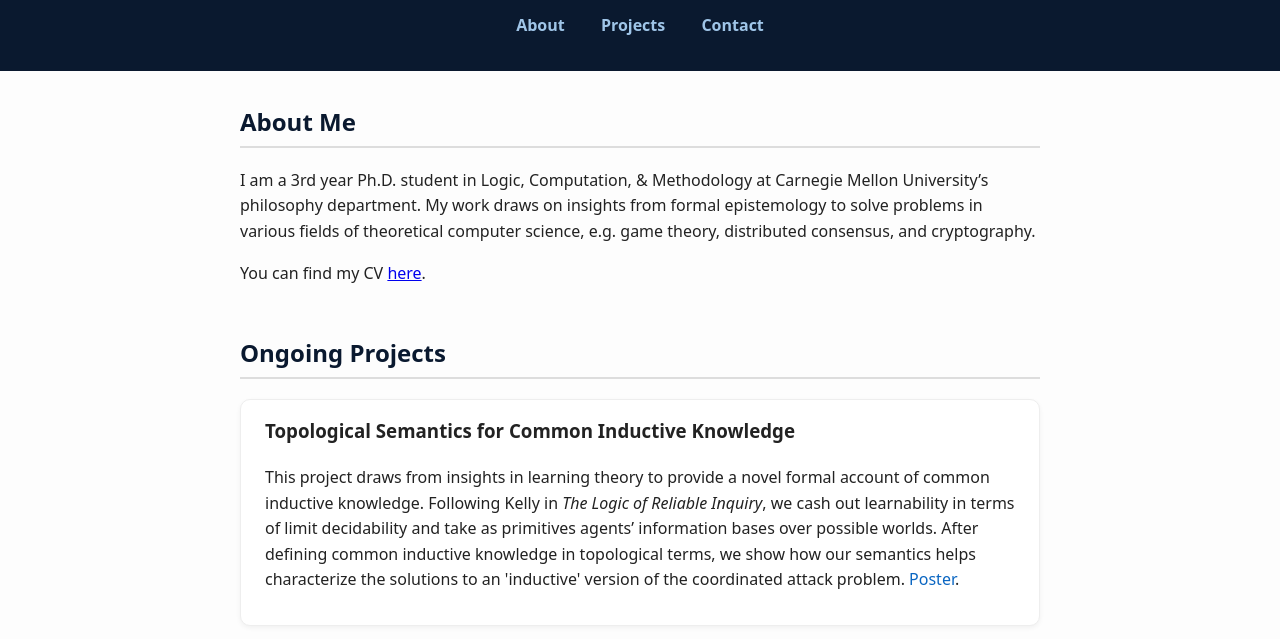
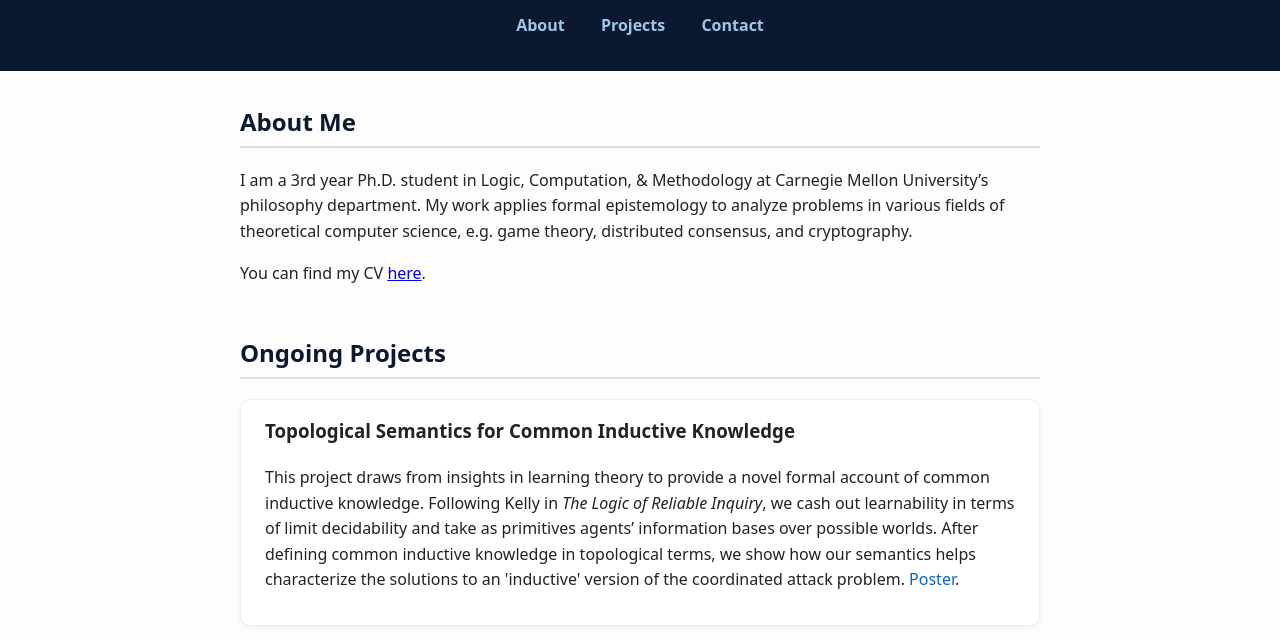
Before and after one commit to snamachi/snamachi.github.io, a plain HTML site: page index.html in a window 1280 px wide. Shown: the part 152-791 px from the top of the page. Drawn offline with Linux system fonts and the light colour scheme.

Commit message:
Update index.html

```diff
--- a/index.html
+++ b/index.html
@@ -21,8 +21,7 @@
     <section id="about">
       <h2>About Me</h2>
       <p>
-        I am a 3rd year Ph.D. student in Logic, Computation, & Methodology at Carnegie Mellon University’s philosophy department.
-        My work draws on insights from formal epistemology to solve problems in various fields of theoretical computer science, e.g. game theory, distributed consensus, and cryptography.
+        I am a 3rd year Ph.D. student in Logic, Computation, & Methodology at Carnegie Mellon University’s philosophy department. My work applies formal epistemology to analyze problems in various fields of theoretical computer science, e.g. game theory, distributed consensus, and cryptography.
       </p>
       <p>
         You can find my CV <a href="CV.pdf">here</a>.
```
